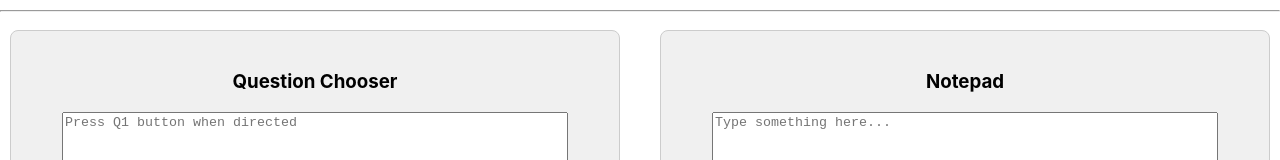
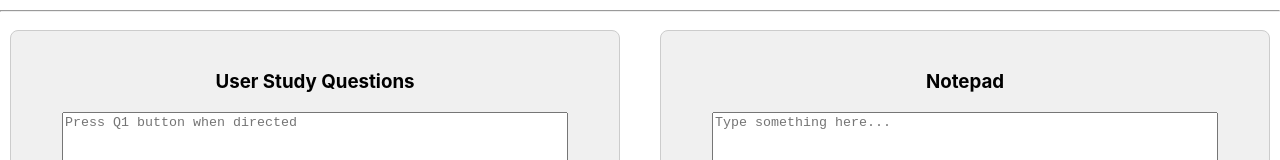
Before and after one commit to AugCogVR/cogbre-web, a React (Create React App) app in the folder cogbreweb/: page / in a window 1280 px wide. Shown: the part 472-632 px from the top of the page. Built offline with nearby package versions, Linux system fonts and the light colour scheme; no server answers.

Commit message:
make name match VR client

```diff
--- a/cogbreweb/src/components/QuestionChooser.js
+++ b/cogbreweb/src/components/QuestionChooser.js
@@ -67,7 +67,7 @@ function QuestionChooser({ externalChange })
 
   return (
     <div className="box">
-      <h3>Question Chooser</h3>
+      <h3>User Study Questions</h3>
       <textarea
         value={content}            // Controlled component with value tied to state
         style={{
```
